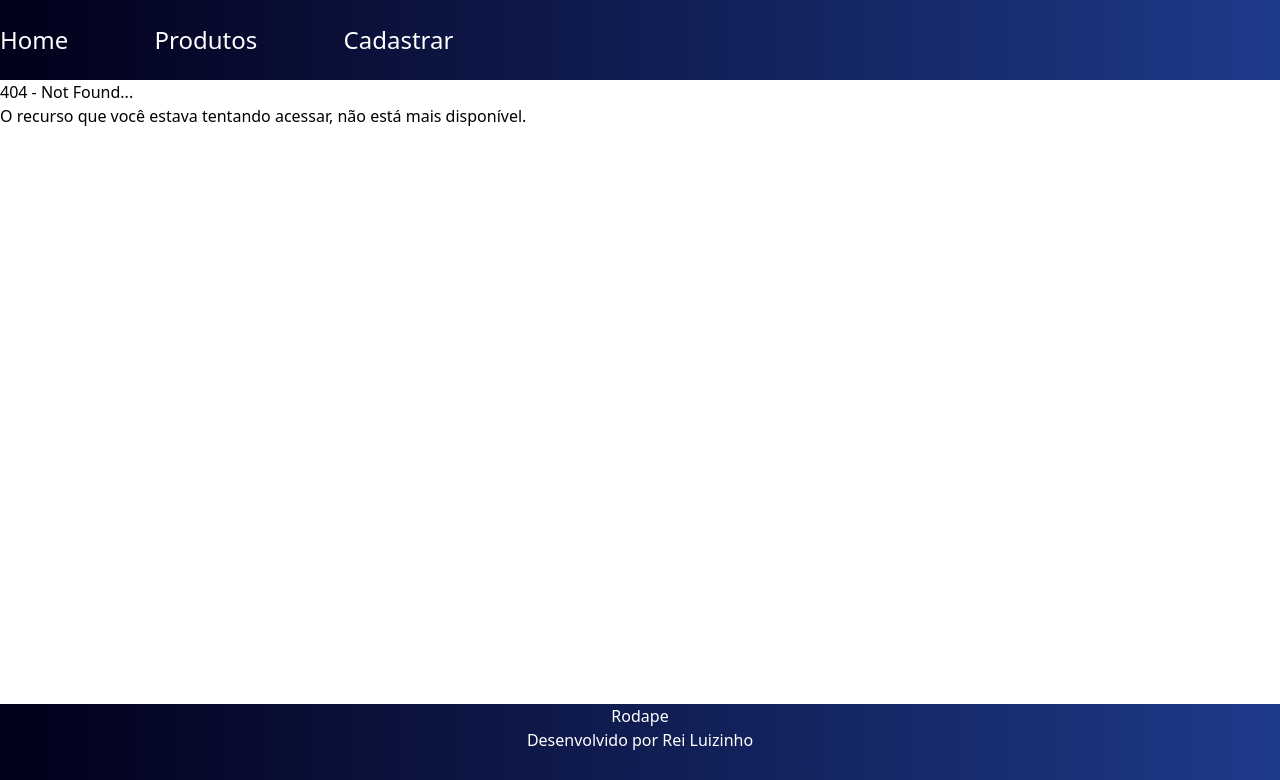
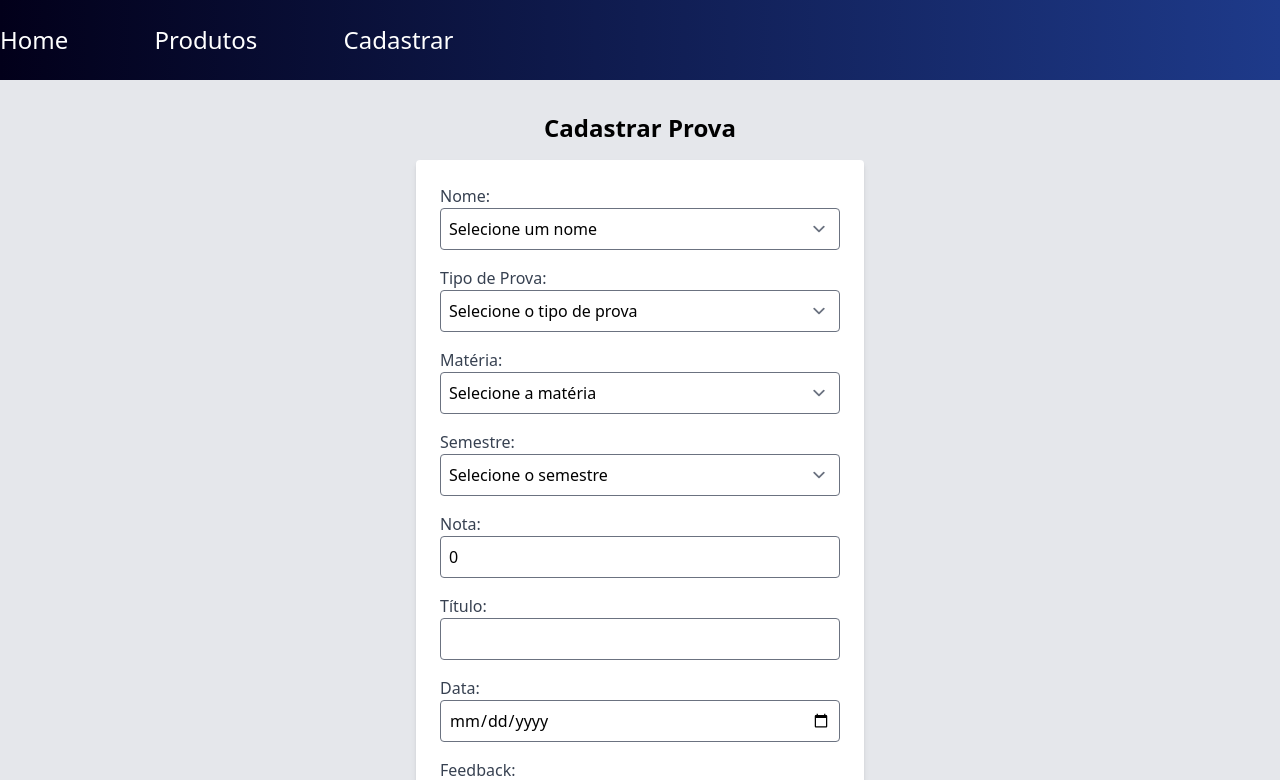
Before and after one commit to marcos3777/CP3_FRONT_RepositorioNotasFIAP, a Next.js app in the folder portifolio/: page /cadastrar in a window 1280 px wide. Before the commit this address had no page. Shown: the top 780 px of the page. Built offline with nearby package versions, Linux system fonts and the light colour scheme.

Commit message:
Criado pagina para cadastro de avaliacoes

```diff
--- /dev/null
+++ b/portifolio/src/app/api/base-route/cad-prova/route.ts
@@ -0,0 +1,65 @@
+import { NextResponse } from "next/server";
+import { promises as fs } from "fs";
+import { TipoProva } from "@/types/types";
+
+const FILE_PATH = process.cwd() + '/src/data/base.json';
+
+export async function POST(request: Request) {
+  try {
+    const file = await fs.readFile(FILE_PATH, 'utf-8');
+    const provas: TipoProva[] = JSON.parse(file);
+
+    const novaProva: TipoProva = await request.json();
+
+    // Validar os dados recebidos
+    if (!novaProva || !novaProva.name || !novaProva.tipo || !novaProva.materia || !novaProva.semestre) {
+      return NextResponse.json({ msg: "Dados inválidos. Todos os campos são obrigatórios." }, { status: 400 });
+    }
+
+    const { name, tipo, materia, semestre } = novaProva;
+
+    // Filtrar provas do mesmo aluno, tipo, matéria e semestre
+    const provasFiltradas = provas.filter(
+      (prova) =>
+        prova.name === name &&
+        prova.materia === materia &&
+        prova.semestre === semestre &&
+        prova.tipo === tipo
+    );
+
+    // Lógica de verificação das restrições
+    let maxProvasPermitidas = 0;
+
+    if (tipo === 'checkpoint') {
+      maxProvasPermitidas = 3;
+    } else if (tipo === 'sprint') {
+      maxProvasPermitidas = 2;
+    } else if (tipo === 'globalsolution') {
+      maxProvasPermitidas = 1;
+    } else {
+      return NextResponse.json({ msg: 'Tipo de prova inválido.' }, { status: 400 });
+    }
+
+    if (provasFiltradas.length >= maxProvasPermitidas) {
+      return NextResponse.json(
+        { msg: `Número máximo de provas do tipo ${tipo} para essa matéria e semestre já alcançado.` },
+        { status: 400 }
+      );
+    }
+
+    // Gerar um novo ID
+    const novoId = provas.length > 0 ? Math.max(...provas.map(p => p.id)) + 1 : 1;
+    novaProva.id = novoId;
+
+    // Adicionar a nova prova aos dados existentes
+    provas.push(novaProva);
+
+    // Escrever os dados atualizados de volta no arquivo base.json
+    await fs.writeFile(FILE_PATH, JSON.stringify(provas, null, 2), 'utf-8');
+
+    return NextResponse.json(novaProva, { status: 201 });
+  } catch (error) {
+    console.error('Erro ao cadastrar a prova:', error);
+    return NextResponse.json({ msg: "Erro ao cadastrar a prova." }, { status: 500 });
+  }
+}
--- /dev/null
+++ b/portifolio/src/app/cadastrar/page.tsx
@@ -0,0 +1,203 @@
+"use client";
+
+import { useState, useEffect } from 'react';
+import { useRouter } from 'next/navigation';
+
+export default function CadastrarPage() {
+  const router = useRouter();
+
+  interface Data {
+    id: number;
+    name: string;
+    tipo: string;
+    materia: string;
+    title: string;
+    date: string;
+    feedback: string;
+    note: number;
+    semestre: string;
+  }
+
+  const [formData, setFormData] = useState<Partial<Data>>({
+    name: '',
+    tipo: '',
+    materia: '',
+    title: '',
+    date: '',
+    feedback: '',
+    note: 0,
+    semestre: '',
+  });
+
+  const nomes = ['Marcos Vinicius', 'Richardy Borges', 'Henrique Izzi', 'Pedro Bergara'];
+  const provas = ['Checkpoint', 'Sprint', 'GlobalSolution'];
+  const materias = [
+    'ARTIFICIAL INTELLIGENCE AND CHATBOT',
+    'DOMAIN DRIVEN DESIGN USING JAVA',
+    'BUILDING RELATIONAL DATABASE',
+    'FRONT-END DESIGN ENGINEERING',
+    'COMPUTATIONAL THINKING USING PYTHON',
+    'SOFTWARE ENGINEERING AND BUSINESS MODEL',
+  ];
+  const semestres = ['1', '2'];
+
+  const handleSubmit = async (e: React.FormEvent) => {
+    e.preventDefault();
+
+    // Chamada à API para verificar e cadastrar a prova
+    try {
+      const response = await fetch('/api/base-route/cad-prova', {
+        method: 'POST',
+        headers: { 'Content-Type': 'application/json' },
+        body: JSON.stringify(formData),
+      });
+
+      if (response.ok) {
+        alert('Prova cadastrada com sucesso!');
+        router.push('/');
+      } else {
+        const errorData = await response.json();
+        alert(`Erro: ${errorData.message}`);
+      }
+    } catch (error) {
+      console.error('Erro ao cadastrar a prova:', error);
+      alert('Erro ao cadastrar a prova.');
+    }
+  };
+
+  return (
+    <div className="flex flex-col items-center bg-gray-200 min-h-screen p-8">
+      <h1 className="text-2xl font-bold mb-4">Cadastrar Prova</h1>
+      <form className="w-full max-w-md bg-white p-6 rounded shadow-md" onSubmit={handleSubmit}>
+        {/* Nome */}
+        <div className="mb-4">
+          <label className="block text-gray-700">Nome:</label>
+          <select
+            className="w-full p-2 border rounded"
+            value={formData.name}
+            onChange={(e) => setFormData({ ...formData, name: e.target.value })}
+            required
+          >
+            <option value="">Selecione um nome</option>
+            {nomes.map((nome) => (
+              <option key={nome} value={nome}>
+                {nome}
+              </option>
+            ))}
+          </select>
+        </div>
+
+        {/* Tipo de Prova */}
+        <div className="mb-4">
+          <label className="block text-gray-700">Tipo de Prova:</label>
+          <select
+            className="w-full p-2 border rounded"
+            value={formData.tipo}
+            onChange={(e) => setFormData({ ...formData, tipo: e.target.value })}
+            required
+          >
+            <option value="">Selecione o tipo de prova</option>
+            {provas.map((prova) => (
+              <option key={prova} value={prova.toLowerCase()}>
+                {prova}
+              </option>
+            ))}
+          </select>
+        </div>
+
+        {/* Matéria */}
+        <div className="mb-4">
+          <label className="block text-gray-700">Matéria:</label>
+          <select
+            className="w-full p-2 border rounded"
+            value={formData.materia}
+            onChange={(e) => setFormData({ ...formData, materia: e.target.value })}
+            required
+          >
+            <option value="">Selecione a matéria</option>
+            {materias.map((materia) => (
+              <option key={materia} value={materia}>
+                {materia}
+              </option>
+            ))}
+          </select>
+        </div>
+
+        {/* Semestre */}
+        <div className="mb-4">
+          <label className="block text-gray-700">Semestre:</label>
+          <select
+            className="w-full p-2 border rounded"
+            value={formData.semestre}
+            onChange={(e) => setFormData({ ...formData, semestre: e.target.value })}
+            required
+          >
+            <option value="">Selecione o semestre</option>
+            {semestres.map((semestre) => (
+              <option key={semestre} value={semestre}>
+                {semestre}
+              </option>
+            ))}
+          </select>
+        </div>
+
+        {/* Nota */}
+        <div className="mb-4">
+          <label className="block text-gray-700">Nota:</label>
+          <input
+            type="number"
+            min="0"
+            max="10"
+            step="0.1"
+            className="w-full p-2 border rounded"
+            value={formData.note}
+            onChange={(e) => setFormData({ ...formData, note: parseFloat(e.target.value) })}
+            required
+          />
+        </div>
+
+        {/* Título */}
+        <div className="mb-4">
+          <label className="block text-gray-700">Título:</label>
+          <input
+            type="text"
+            className="w-full p-2 border rounded"
+            value={formData.title}
+            onChange={(e) => setFormData({ ...formData, title: e.target.value })}
+            required
+          />
+        </div>
+
+        {/* Data */}
+        <div className="mb-4">
+          <label className="block text-gray-700">Data:</label>
+          <input
+            type="date"
+            className="w-full p-2 border rounded"
+            value={formData.date}
+            onChange={(e) => setFormData({ ...formData, date: e.target.value })}
+            required
+          />
+        </div>
+
+        {/* Feedback */}
+        <div className="mb-4">
+          <label className="block text-gray-700">Feedback:</label>
+          <textarea
+            className="w-full p-2 border rounded"
+            value={formData.feedback}
+            onChange={(e) => setFormData({ ...formData, feedback: e.target.value })}
+          />
+        </div>
+
+        {/* Botão Submeter */}
+        <button
+          type="submit"
+          className="w-full p-2 bg-green-500 text-white rounded hover:bg-green-600"
+        >
+          Cadastrar Prova
+        </button>
+      </form>
+    </div>
+  );
+}
--- a/portifolio/src/app/page.tsx
+++ b/portifolio/src/app/page.tsx
@@ -126,7 +126,17 @@ export default function Page() {
             </option>
           ))}
         </select>
+            {/* Botão Cadastrar */}
+            <button
+          className="p-2 bg-blue-500 text-white rounded hover:bg-blue-600"
+          onClick={() => {
+            window.location.href = '/cadastrar';
+          }}
+        >
+          Cadastrar
+        </button>
       </div>
+
 
       {/* Renderização Condicional */}
       {selectedName && selectedProva && selectedMateria ? (
```
Also changed, not shown: portifolio/src/data/base.json (+23 -3 lines).
